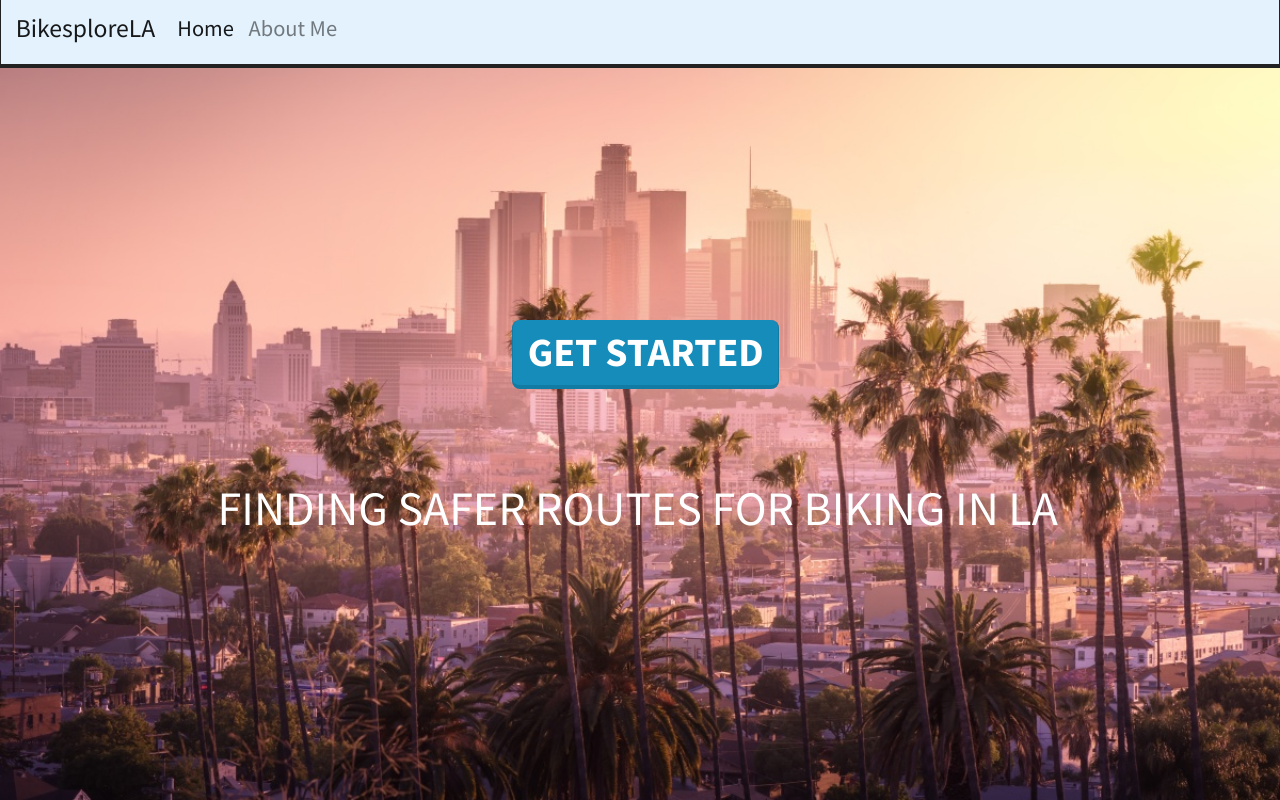
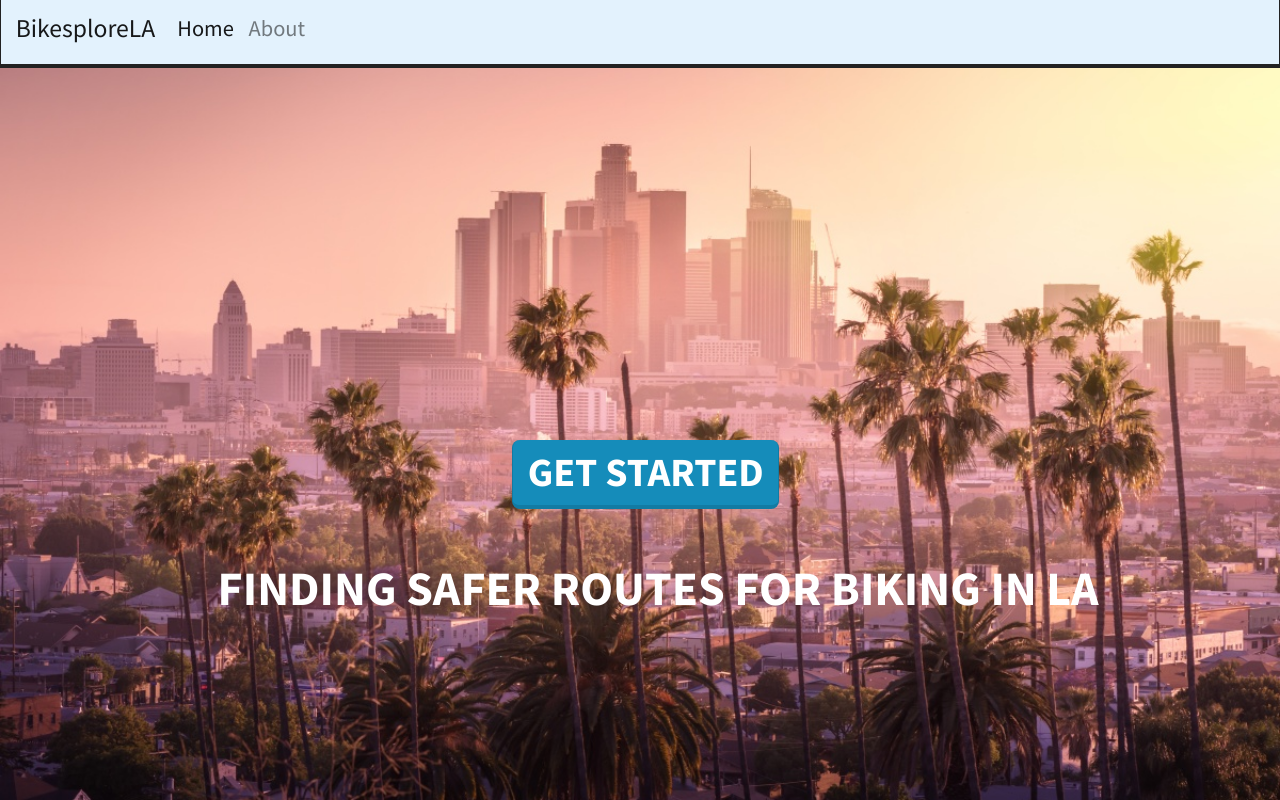
Before and after one commit to KarlenS/BikesploreLA, a Flask app: page / in a window 1280 px wide. Run offline with Flask 2, Linux system fonts and the light colour scheme; some libraries are stand-ins or nearby versions.

Commit message:
more formatting

```diff
--- a/app/static/index.css
+++ b/app/static/index.css
@@ -31,6 +31,7 @@ html {
 }
 
 #land{
+    text-align: center;
     position: relative;
     height: 100vh;
     min-height: 500px;
@@ -52,10 +53,11 @@ html {
 }
 
 #land button{
+    text-align: center;
     height: auto;
     position: absolute;
     display: inline-block;
-    top: 40vh;
+    top: 55vh;
     left: 40vw;
     font-size: 40px;
         line-height: normal;
@@ -65,10 +67,11 @@ html {
 }
 
 #land h1{
+    text-align: center;
     height: auto;
     position: absolute;
     display: inline-block;
-    top: 60vh;
+    top: 70vh;
     left: 17vw;
     font-size: 35px;
 }
--- a/app/templates/bikesplorela.html
+++ b/app/templates/bikesplorela.html
@@ -35,7 +35,7 @@
             <a class="nav-link" href="/"><h3>Home</h3> <span class="sr-only">(current)</span></a>
         </li>
       <li class="nav-item">
-          <a class="nav-link" href="/about"><h3>About Me</h3></a>
+          <a class="nav-link" href="/about"><h3>About</h3></a>
       </li>
     </ul>
 
@@ -49,7 +49,7 @@
     <div id="land">
 
         <button type="button" id="disbutt" class="disbutt btn-lg btn btn-primary">Get Started</button>
-        <h1><font size=60 color="white">FINDING SAFER ROUTES FOR BIKING IN LA</font></h1>
+        <h1><font size=60 color="white"><b>FINDING SAFER ROUTES FOR BIKING IN LA</b></font></h1>
 
     </div>
 
```
